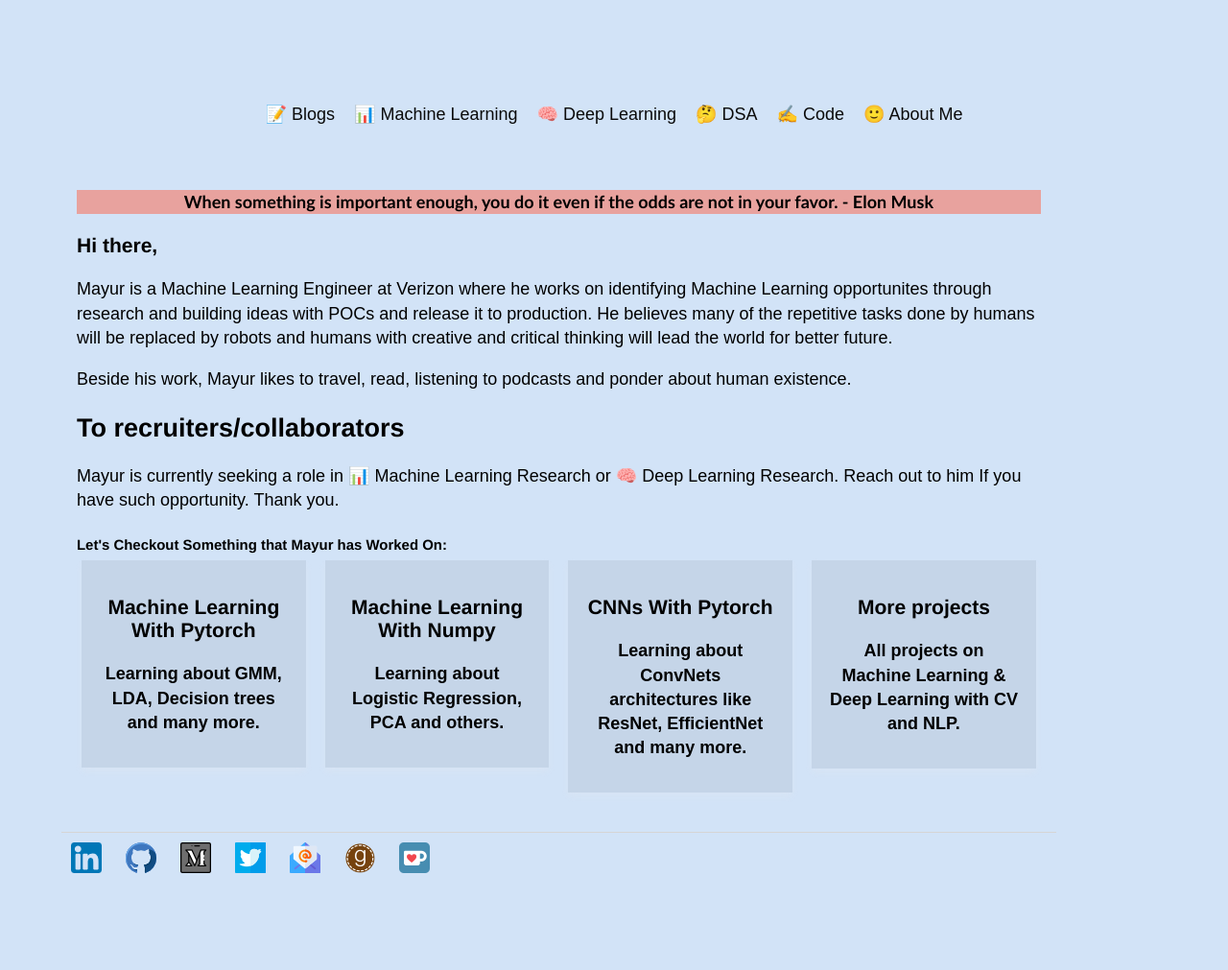
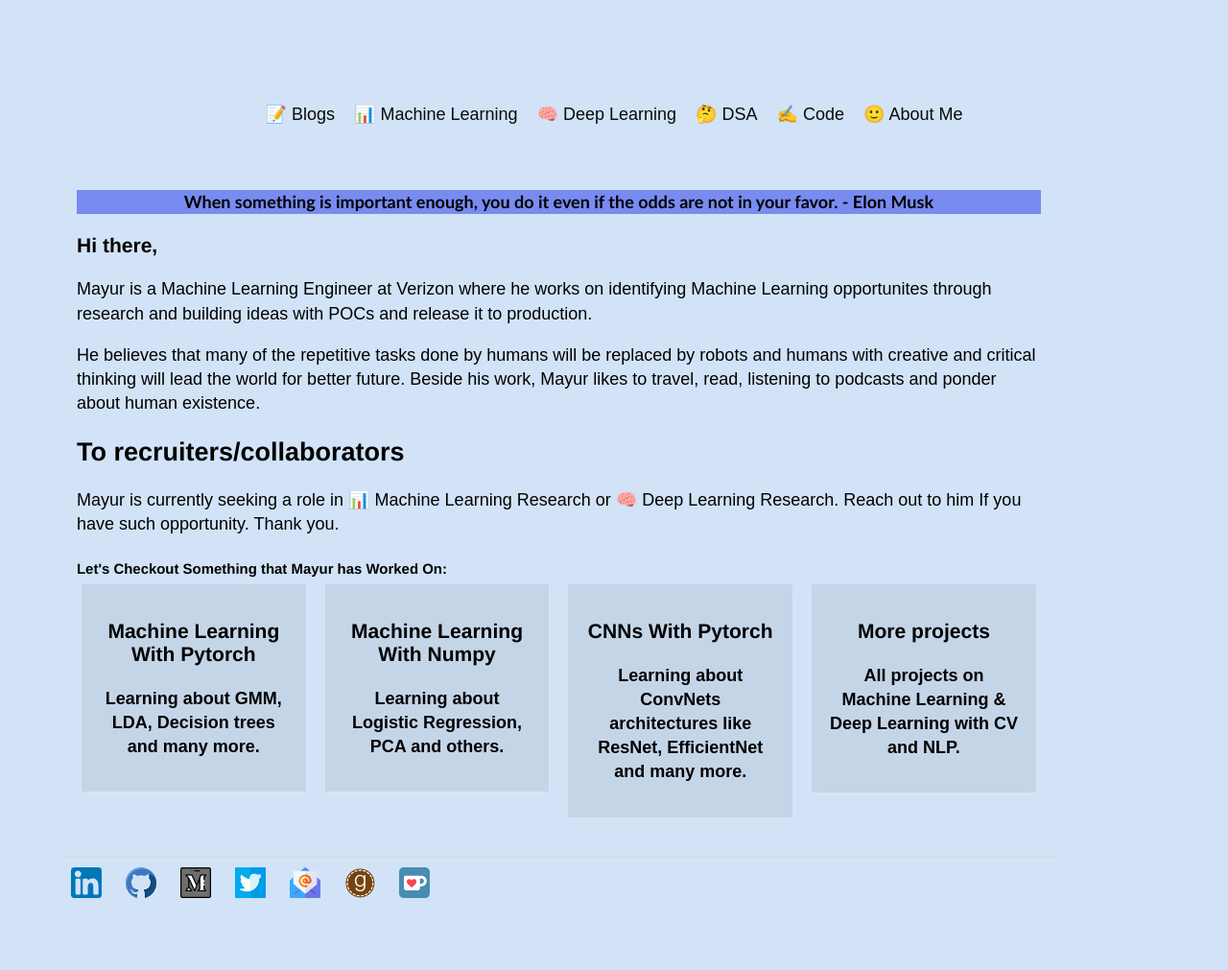
Before and after one commit to Mayurji/mayurji.github.io, a Jekyll site: the page built from about/index.html, in a window 1280 px wide. Shown: the whole page at 96% size. Built offline with Jekyll 4.4.1, drawn with Linux system fonts in a browser that asks for light colours; nearby versions of some CDN libraries; before the commit the page ends 985 px from its top, so only the background shows below that.

Commit message:
change bg color

```diff
--- a/about/index.html
+++ b/about/index.html
@@ -10,7 +10,7 @@
 	<meta name="viewport" content="width=device-width, initial-scale=1" />
 	<script data-ad-client="ca-pub-2640060468368747" async src="https://pagead2.googlesyndication.com/pagead/js/adsbygoogle.js"></script>
 </head>
-<body style="background-color:#0d56df;" style="width:80%">
+<body style="background-color:#17202a;" style="width:80%">
 <!--
 <div class="card">
   <img src="/assets/images/profile/profile_small.jpg" alt="Mayur" style="width:25%">
@@ -21,7 +21,7 @@
 </div>
 -->
 <div>
-	<p style="background-color:hsla(9, 100%, 64%, 0.5);font-family:optima;color:black;text-align:center"><strong>
+	<p style="background-color:hsla(234, 82%, 52%, 0.5);font-family:optima;color:black;text-align:center"><strong>
 	When something is important enough, you do it even if the odds are not in your favor.
 	 - Elon Musk</strong>
 	</p>
@@ -30,10 +30,11 @@
 <p>
 	<h3>Hi there,</h3>
 	<p>Mayur is a Machine Learning Engineer at Verizon where he works on identifying Machine Learning opportunites through research and
-	building ideas with POCs and release it to production. He believes many of the repetitive tasks done by humans will be replaced by robots and humans
-	with creative and critical thinking will lead the world for better future.</p>
+	building ideas with POCs and release it to production.</p>
 
-	<p>Beside his work, Mayur likes to travel, read, listening to podcasts and ponder about human existence.</p>
+	<p>He believes that many of the repetitive tasks done by humans will be replaced by robots and humans
+	with creative and critical thinking will lead the world for better future.
+	Beside his work, Mayur likes to travel, read, listening to podcasts and ponder about human existence.</p>
 
 	<h2>To recruiters/collaborators</h2>
 	<p>Mayur is currently seeking a role in 📊 Machine Learning Research or 🧠 Deep Learning Research. Reach out to him If you have such opportunity. Thank you.</p>
```
